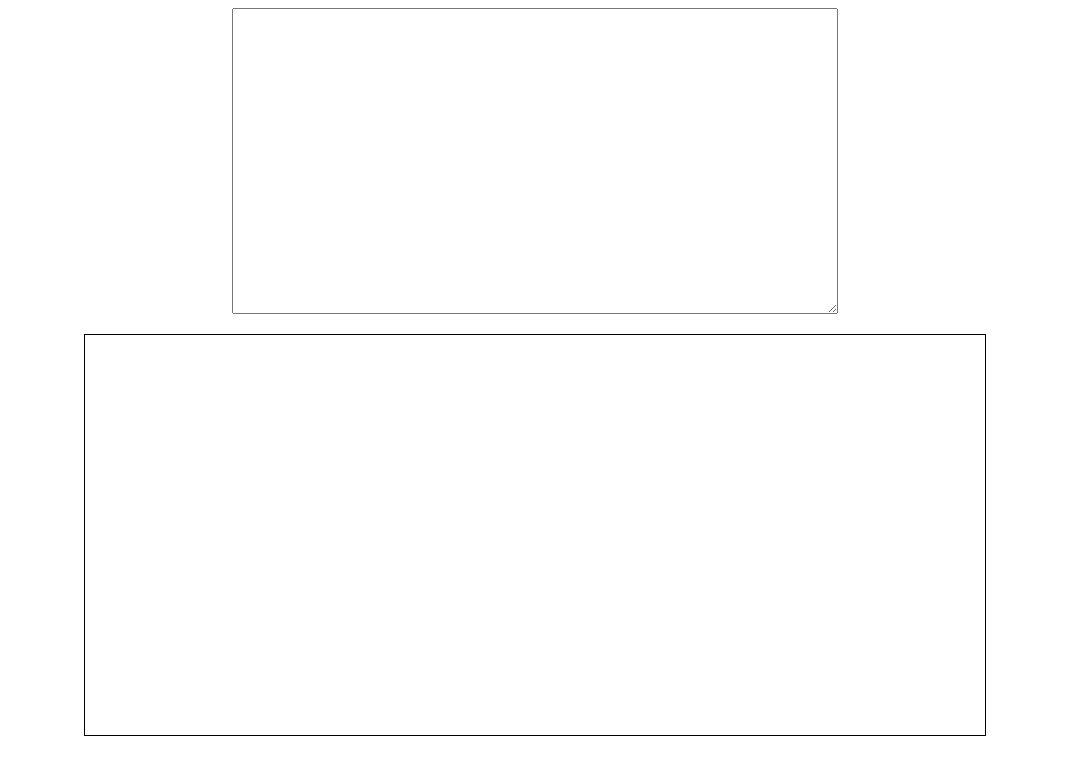
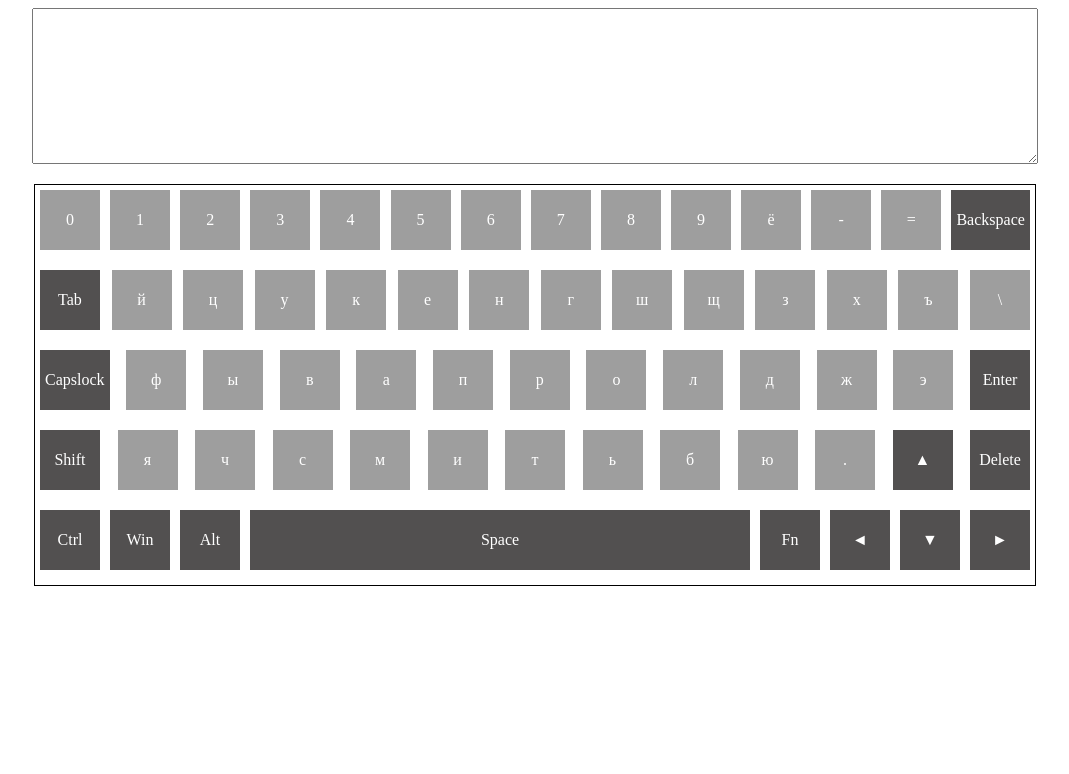
Before and after one commit to Andrei-Kochetov/virtual-keyboard, a website built with webpack: page src/index.html in a window 1280 px wide. Shown: the whole page, without its empty margins (105-1174 px from the left). Built offline with nearby package versions, Linux system fonts and the light colour scheme.

Commit message:
feat: add ru keyboard,change buttons to Shift

```diff
--- a/src/js/keyboard/_keyboard.scss
+++ b/src/js/keyboard/_keyboard.scss
@@ -1,8 +1,33 @@
 .keyboard{
     margin: 0 auto;
     margin-top: 20px;
-    width: 900px;
+    width: 1000px;
     height: 400px;
     border: 1px solid black;
+    display: flex;
+    flex-wrap: wrap;
+}
 
+.button{
+    display: inline-block;
+    padding: 5px;
+    margin: 5px 5px;
+    min-width: 50px;
+    height: 50px;
+    text-align: center;
+    line-height: 50px;
+    background-color: rgb(158, 158, 158);
+    color: white;
 }
+
+.row{
+    width: 100%;
+    display: flex;
+    justify-content: space-between;
+}
+.space{
+    flex-basis: 200%;
+}
+.special-button-color{
+    background-color: rgb(82, 80, 80);
+}
--- a/src/js/keyboard/keyboard.js
+++ b/src/js/keyboard/keyboard.js
@@ -1,7 +1,142 @@
-function createKeyBoard() {
-  const keyBoard = document.createElement('div');
-  keyBoard.classList.add('keyboard');
-  document.body.appendChild(keyBoard);
+const dataKeyBoardRu = {
+    ['ё']: 'Ё',
+    [1]: '!',
+    [2]: '"',
+    [3]: '№',
+    [4]: ';',
+    [5]: '%',
+    [6]: ':',
+    [7]: '?',
+    [8]: '*',
+    [9]: '(',
+    ['0']: ')',
+    ['-']: '_',
+    ['=']: '+',
+    ["Backspace"]: "Backspace",
+    ['Tab']: 'Tab',
+    ['й']: 'Й',
+    ['ц']: 'Ц',
+    ['у']: 'У',
+    ['к']: 'К',
+    ['е']: 'Е',
+    ['н']: 'Н',
+    ['г']: 'Г',
+    ['ш']: 'Ш',
+    ['щ']: 'Щ',
+    ['з']: 'З',
+    ['х']: 'Х',
+    ['ъ']: 'Ъ',
+    ['\\']: '\/',
+    ['Capslock']: 'Capslock',
+    ['ф']: 'Ф',
+    ['ы']: 'Ы',
+    ['в']: 'В',
+    ['а']: 'А',
+    ['п']: 'П',
+    ['р']: 'Р',
+    ['о']: 'О',
+    ['л']: 'Л',
+    ['д']: 'Д',
+    ['ж']: 'Ж',
+    ['э']: 'Э',
+    ['Enter']: 'Enter',
+    ['Shift']: 'Shift',
+    ['я']: 'Я',
+    ['ч']: 'Ч',
+    ['с']: 'С',
+    ['м']: 'М',
+    ['и']: 'И',
+    ['т']: 'Т',
+    ['ь']: 'Ь',
+    ['б']: 'Б',
+    ['ю']: 'Ю',
+    ['.']: ',',
+    ['Shift']: 'Shift',
+    ['▲']: '▲',
+    ['Delete']: 'Delete',
+    ['Ctrl']: 'Ctrl',
+    ['Win']: 'Win',
+    ['Alt']: 'Alt',
+    ['Space']: 'Space',
+    ['Alt']: 'Alt',
+    ['Fn']: 'Fn',
+    ['Ctrl']: 'Ctrl',
+    ['◄']: '◄',
+    ['▼']: '▼',
+    ['►']: '►',
 }
 
+
+let keyBoard;
+
+
+function createKeyBoard() {
+  keyBoard = document.createElement('div');
+  keyBoard.classList.add('keyboard');
+  for( let i = 0; i < 5; i++){
+    let row = document.createElement('div');
+    row.classList.add('row');
+    row.classList.add(`row-${i}`)
+    keyBoard.appendChild(row)
+  }
+  for(let i = 0; i < Object.keys(dataKeyBoardRu).length; i++){
+    let btn = createButton();
+    btn.innerText = `${Object.keys(dataKeyBoardRu)[i]}`;
+    if(i < 14){
+        keyBoard.querySelector('.row-0').appendChild(btn);
+    } else if(i < 28){
+        keyBoard.querySelector('.row-1').appendChild(btn);
+    } else if(i < 41){
+        keyBoard.querySelector('.row-2').appendChild(btn);
+    } else if(i < 54){
+        keyBoard.querySelector('.row-3').appendChild(btn);
+    } else{
+        keyBoard.querySelector('.row-4').appendChild(btn);
+    }
+  }
+
+  document.body.appendChild(keyBoard);
+
+  document.addEventListener('keydown',(e)=>{
+    if(e.key === 'Shift'){
+        downShiftRu();
+    }
+  })
+  document.addEventListener('keyup',(e)=>{
+    if(e.key === 'Shift'){
+        upShiftRu();
+    }
+  })
+
+  const arrColorBtn = ['Ctrl',"Backspace",'Tab','Capslock','Enter','Shift','▲','Delete','Win','Space','Alt','Fn','◄','▼','►'];
+  for( let i = 0; i < arrColorBtn.length; i++){
+    let btns = document.querySelectorAll('.button');
+    let colorBtn = Array.from(btns).filter(el=> el.innerHTML == arrColorBtn[i]);
+    colorBtn[0].classList.add('special-button-color');
+  }
+  let btns = document.querySelectorAll('.button');
+  let spaceSize = Array.from(btns).filter(el=> el.innerHTML == 'Space');
+  spaceSize[0].classList.add('space');
+
+}
+function downShiftRu(){
+    const btns = document.querySelectorAll('.button');
+    for(let i = 0; i < Object.values(dataKeyBoardRu).length; i++){
+      btns[i].innerText = `${Object.values(dataKeyBoardRu)[i]}`;
+    }
+}
+function upShiftRu(){
+    const btns = document.querySelectorAll('.button');
+    for(let i = 0; i < Object.keys(dataKeyBoardRu).length; i++){
+      btns[i].innerText = `${Object.keys(dataKeyBoardRu)[i]}`;
+    }
+}
+
+function createButton(){
+    const button = document.createElement('div');
+    button.classList.add('button');
+    return button;
+}
+
+
 export { createKeyBoard };
--- a/src/js/textarea/_textarea.scss
+++ b/src/js/textarea/_textarea.scss
@@ -1,6 +1,6 @@
 .textarea{
     display: block;
     margin: 0 auto;
-    width: 600px;
-    height: 300px;
+    width: 1000px;
+    height: 150px;
 }
--- a/src/style.js
+++ b/src/style.js
@@ -2,5 +2,6 @@ import './sass/main.scss';
 import { createTextArea } from './js/textarea/textaria';
 import { createKeyBoard } from './js/keyboard/keyboard';
 
+
 createTextArea();
 createKeyBoard();
```
Also changed, not shown: dist/index.js.
